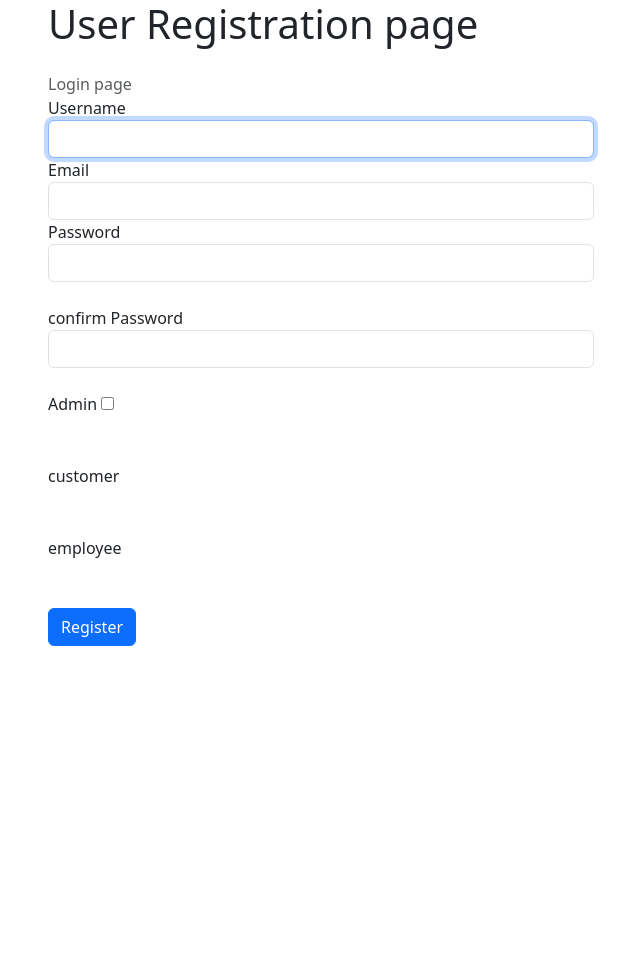
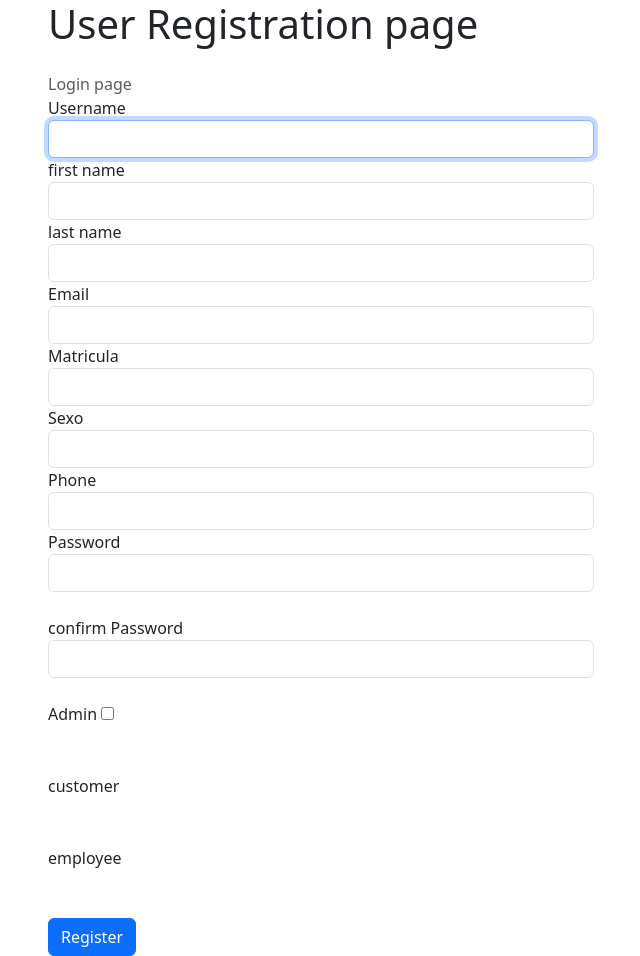
Before and after one commit to andresgzz1/Bienestar-mental, a Django app: page /app/register2/ in a window 1280 px wide. Shown: the whole page, without its empty margins (319-959 px from the left). Before the commit the page ends 646 px from the top, so only its background shows below. Run offline with Django 3.2, Linux system fonts and the light colour scheme; some libraries are stand-ins or nearby versions.

Commit message:
Logout agregado y register

```diff
--- a/bienestar_mental/settings.py
+++ b/bienestar_mental/settings.py
@@ -12,7 +12,8 @@ https://docs.djangoproject.com/en/3.2/ref/settings/
 
 import os
 from pathlib import Path
-
+from telnetlib import LOGOUT
+from django.urls import reverse_lazy
 
 # Build paths inside the project like this: BASE_DIR / 'subdir'.
 BASE_DIR = Path(__file__).resolve().parent.parent
@@ -34,13 +35,13 @@ ALLOWED_HOSTS = []
 
 INSTALLED_APPS = [
     'rest_framework',
+    'knox',
     'django.contrib.admin',
     'django.contrib.auth',
     'django.contrib.contenttypes',
     'django.contrib.sessions',
     'django.contrib.messages',
     'django.contrib.staticfiles',
-    'knox',
     'users',
     'home',
     'questionnaire'
@@ -142,5 +143,6 @@ DEFAULT_AUTO_FIELD = 'django.db.models.BigAutoField'
 REST_FRAMEWORK = {
     'DEFAULT_AUTHENTICATION_CLASSES': ('knox.auth.TokenAuthentication',),
 }
+LOGOUT_REDIRECT_URL = reverse_lazy('login2')
 
 AUTH_USER_MODEL = 'users.User'
--- a/bienestar_mental/urls.py
+++ b/bienestar_mental/urls.py
@@ -22,6 +22,6 @@ urlpatterns = [
     path('', include('home.urls')),
     path('admin/', admin.site.urls),
     path('app/', include('users.urls')),
-    path('home/', include('home.urls'))
+    path('questionnaire/', include('questionnaire.urls'))
 
 ]
--- /dev/null
+++ b/questionnaire/urls.py
@@ -0,0 +1,8 @@
+from django.urls import path
+
+from django.contrib.auth.views import LoginView, LogoutView
+from . import views
+
+urlpatterns = [
+       path('allTest/', views.get_All_Test)
+]
--- a/users/forms.py
+++ b/users/forms.py
@@ -27,6 +27,21 @@ class SignUpForm(UserCreationForm):
             }
         )
     )
+    first_name = forms.CharField(
+        widget=forms.TextInput(
+            attrs={
+                "class": "form-control"
+            }
+        )
+    )
+    last_name = forms.CharField(
+        widget=forms.TextInput(
+            attrs={
+                "class": "form-control"
+            }
+        )
+    )
+
     password1 = forms.CharField(
         widget=forms.PasswordInput(
             attrs={
@@ -48,7 +63,29 @@ class SignUpForm(UserCreationForm):
             }
         )
     )
+    matricula = forms.CharField(
+        widget=forms.TextInput(
+            attrs={
+                "class": "form-control"
+            }
+        )
+    )
+    sexo = forms.CharField(
+        widget=forms.TextInput(
+            attrs={
+                "class": "form-control"
+            }
+        )
+    )
+    phone = forms.CharField(
+        widget=forms.TextInput(
+            attrs={
+                "class": "form-control"
+            }
+        )
+    )
+
 
     class Meta:
         model = User
-        fields = ('username', 'email', 'password1', 'password2', 'is_client', 'is_admin')
+        fields = ('username', 'email', 'password1', 'password2', 'first_name', 'last_name' ,'is_client', 'is_admin','matricula','sexo','phone')
--- a/users/models.py
+++ b/users/models.py
@@ -6,7 +6,7 @@ from django.contrib.auth import get_user_model
 # Create your models here.
 class User(AbstractUser):
     # Atributos
-    is_client = models.BooleanField(default=False, verbose_name="Cliente")
+    is_client = models.BooleanField(default=True, verbose_name="Cliente")
     is_admin = models.BooleanField(default=False, verbose_name="Admin")
 
     class Meta:
--- a/users/templates/admin.html
+++ b/users/templates/admin.html
@@ -1,3 +1,4 @@
+{% load static %}
 <!DOCTYPE html>
 <html lang="en">
 <head>
@@ -6,5 +7,7 @@
 </head>
 <body>
     <h1> hello {{ user.username }} your role is admin</h1>
+
+
 </body>
 </html>
--- a/users/templates/customer.html
+++ b/users/templates/customer.html
@@ -1,3 +1,4 @@
+{% load static %}
 <!DOCTYPE html>
 <html lang="en">
 <head>
@@ -6,5 +7,6 @@
 </head>
 <body>
  <h1> hello {{ user.username }} your role is cutomer</h1>
+ <a href="{% url 'logout' %}"> salir </a>
 </body>
 </html>
--- a/users/templates/register.html
+++ b/users/templates/register.html
@@ -44,8 +44,28 @@
                       {{ form.username }}
                   </div>
                   <div class="form-group first">
+                    <label for="first_name">first name</label>
+                      {{ form.first_name }}
+                  </div>
+                  <div class="form-group first">
+                    <label for="last_name">last name</label>
+                      {{ form.last_name }}
+                  </div>
+                  <div class="form-group first">
                     <label for="email">Email</label>
                       {{ form.email}}
+                  </div>
+                  <div class="form-group first">
+                    <label for="matricula">Matricula</label>
+                      {{ form.matricula}}
+                  </div>
+                  <div class="form-group first">
+                    <label for="sexo">Sexo</label>
+                      {{ form.sexo}}
+                  </div>
+                  <div class="form-group first">
+                    <label for="phone">Phone</label>
+                      {{ form.phone}}
                   </div>
                   <div class="form-group last mb-4">
                     <label for="password">Password</label>
--- a/users/urls.py
+++ b/users/urls.py
@@ -1,4 +1,6 @@
 from django.urls import path
+
+from django.contrib.auth.views import LoginView, LogoutView
 from . import views
 
 urlpatterns = [
@@ -6,11 +8,11 @@ urlpatterns = [
     path('users/', views.get_users),
     path('register/',views.register_api),
     path('allusers/', views.get_Allusers_standard),
-
+    path('logout/', LogoutView.as_view(), name='logout'),
+    #path('logout2/', , name='logout2'),
     #Separado
-    path('login2/', views.login_view, name='login_view'),
+    path('login2/', views.login_view, name='login2'),
     path('register2/', views.register, name='register'),
     path('adminpage/', views.admin, name='adminpage'),
     path('customer/', views.customer, name='customer'),
-    path('employee/', views.employee, name='employee'),
 ]
--- a/users/views.py
+++ b/users/views.py
@@ -1,3 +1,4 @@
+
 from rest_framework.decorators import api_view
 from rest_framework.response import Response
 from rest_framework.authtoken.serializers import AuthTokenSerializer
@@ -5,10 +6,15 @@ from knox.auth import AuthToken
 from users.models import User, userStandard
 from .serializers import  RegisterSerializer
 from rest_framework import status
-
+from rest_framework.views import APIView
+from django.contrib.auth import login,logout,authenticate
+from django.contrib.auth.decorators import login_required
+import requests
 # Create your views here.
 
 
+
+# Enpoint para login
 @api_view(['POST'])
 def login_api(request):
     serializer = AuthTokenSerializer(data= request.data)
@@ -26,7 +32,7 @@ def login_api(request):
         'token': token
     })
 
-
+# Endpoint para tomar al usuario al iniciar sesion
 @api_view(['GET'])
 def get_users(request):
     user = request.user
@@ -42,6 +48,7 @@ def get_users(request):
         return Response({'error:': 'Usuario no autenticado'})
 
 
+
 @api_view(['GET'])
 def get_Allusers_standard(request, format=None):
     if request.method == 'GET':
@@ -49,11 +56,11 @@ def get_Allusers_standard(request, format=None):
         if user.is_authenticated:
             if user.is_admin:
                 try:
-                    cuadrilla_list= userStandard.objects.all()
-                    cuadrilla_json=[]
-                    for h in cuadrilla_list:
-                        cuadrilla_json.append({'username': h.user.username, 'rut': h.rut, 'phone': h.phone})
-                    return Response({'Listado': cuadrilla_json })
+                    user_list= userStandard.objects.all()
+                    user_json=[]
+                    for h in user_list:
+                        user_json.append({'username': h.user.username, 'id': h.id, 'email': h.email})
+                    return Response({'Listado': user_json })
                 except ValueError:
                     return Response({'Msj': "Valor erroneo"})
                 except KeyError:
@@ -91,38 +98,54 @@ def register_api(request):
 
 from django.shortcuts import render, redirect
 from .forms import SignUpForm, LoginForm
-from django.contrib.auth import authenticate, login
+from django.contrib.auth import authenticate, login, logout
 # Create your views here.
 
 
 def index(request):
     return render(request, 'index.html')
 
-
+# Registrar usuario
 def register(request):
     msg = None
     if request.method == 'POST':
         form = SignUpForm(request.POST)
         if form.is_valid():
-            user = form.save()
+
+            form.save(commit=False)
+
+            print(form.cleaned_data)
+
+            user_1 = User(
+            username = form.cleaned_data['username'],
+            first_name = form.cleaned_data['first_name'],
+            last_name = form.cleaned_data['last_name'],
+            email = form.cleaned_data['email'],
+            is_client = True,
+            is_admin = False
+            )
+
+            user_1.set_password(form.cleaned_data['password1'])
+            user_1.save()
 
             user_standard = userStandard.objects.create(
-            user = user,
-            rut = '1212-2',
-            phone = '98888'
+            user = user_1,
+            matricula = form.cleaned_data['matricula'],
+            phone = form.cleaned_data['phone'],
+            sexo = form.cleaned_data['sexo']
             )
 
             user_standard.save()
 
             msg = 'user created'
-            return redirect('login_view')
+            return redirect('login2')
         else:
             msg = 'form is not valid'
     else:
         form = SignUpForm()
     return render(request,'register.html', {'form': form, 'msg': msg})
 
-
+# Iniciar Sesion
 def login_view(request):
     form = LoginForm(request.POST or None)
     msg = None
@@ -144,14 +167,46 @@ def login_view(request):
             msg = 'error validating form'
     return render(request, 'login.html', {'form': form, 'msg': msg})
 
+def logout_view(request):
+    msg = None
 
-def admin(request):
-    return render(request,'admin.html')
+    user = request.user
+
+    if user.is_authenticated:
+        logout(request)
+        msg= 'logout ok'
+    else:
+        msg= 'invalid credentials'
 
 
-def customer(request):
-    return render(request,'customer.html')
+    return render(request, 'login.html', {'msg': msg})
+
+@login_required(login_url="login2")
+def admin(request):
+    user = request.user
+    #url = 'http://127.0.0.1:8000/questionnaire/allTest'
+    #data = requests.get(url)
+    #print(data)
+    if user is not None and user.is_admin:
+        return render(request,'admin.html')
+    else:
+        return redirect('login2')
 
 
-def employee(request):
-    return render(request,'employee.html')
+# endpoint para ingresar al template de usuario
+@login_required(login_url="login2")
+def customer(request):
+
+
+    """ token = request.auth.key
+    print(token) """
+
+    user = request.user
+    url = 'http://127.0.0.1:8000/questionnaire/allTest'
+    data2 = requests.get(url,headers={'Authorization':"Token myToken"})
+    print(data2.json())
+    user = request.user
+    if user is not None and user.is_client:
+        return render(request,'customer.html')
+    else:
+        return redirect('login2')
```
Also changed, not shown: questionnaire/views.py (+23 -0 lines), users/serializers.py (+11 -3 lines), users/migrations/0004_alter_user_is_client.py (added).
